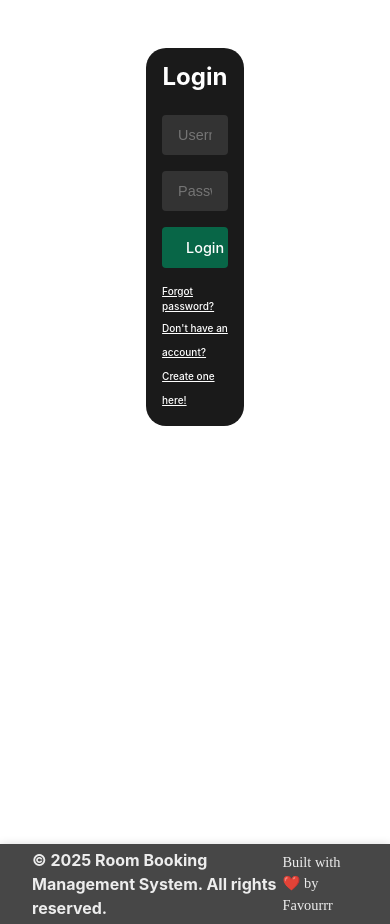
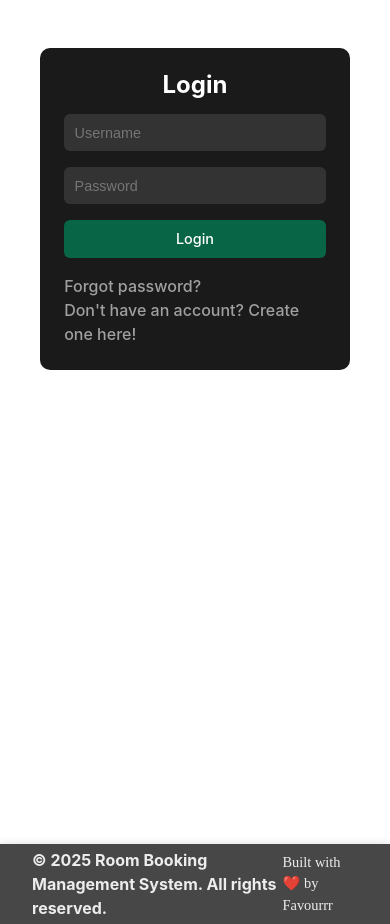
Before and after one commit to Favourite101/student-room-booking-system-frontend, a React (Vite) app: page /login in a window 390 px wide. Built offline with nearby package versions, Linux system fonts and the light colour scheme.

Commit message:
fix: login and register pages

```diff
--- a/package.json
+++ b/package.json
@@ -13,11 +13,13 @@
     "@shadcn/ui": "^0.0.4",
     "@tailwindcss/vite": "^4.0.9",
     "axios": "^1.8.1",
+    "framer-motion": "^12.5.0",
     "lucide-react": "^0.476.0",
     "react": "^19.0.0",
     "react-dom": "^19.0.0",
     "react-icons": "^5.5.0",
-    "react-router-dom": "^7.2.0"
+    "react-router-dom": "^7.2.0",
+    "tailwind": "^4.0.0"
   },
   "devDependencies": {
     "@eslint/js": "^9.21.0",
@@ -31,7 +33,7 @@
     "eslint-plugin-react-refresh": "^0.4.19",
     "globals": "^15.15.0",
     "postcss": "^8.5.3",
-    "tailwindcss": "^4.0.14",
+    "tailwindcss": "^4.0.15",
     "vite": "^6.2.0"
   }
 }
--- a/src/css/Login.css
+++ b/src/css/Login.css
@@ -1,18 +1,18 @@
 .login-container {
-    padding: 2.5rem 3.5rem 3.5rem 4rem;
-    width: 30%;
-    max-width: 600px;
-    margin: 5% auto auto auto;
+  padding: 2rem;
+  width: 90%;
+  max-width: 400px;
+  margin: 2rem auto;
   box-sizing: border-box;
   background-color: #1a1a1a;
-    border-radius: 20px;
+  border-radius: 12px;
   color: white;
 }
 
 .login-title {
   text-align: center;
-    font-size: 2rem;
-    margin-bottom: 1.5rem;
+  font-size: 1.75rem;
+  margin-bottom: 1.25rem;
   color: white;
 }
 
@@ -25,7 +25,7 @@
 .login-input {
   padding: 0.75rem 1rem;
   border: none;
-    border-radius: 4px;
+  border-radius: 6px;
   background-color: #333;
   color: white;
   font-size: 1rem;
@@ -39,11 +39,11 @@
 }
 
 .login-button {
-    padding: 0.75rem 1.5rem;
+  padding: 0.75rem;
   background-color: #086647;
   color: white;
   border: none;
-    border-radius: 4px;
+  border-radius: 6px;
   font-size: 1rem;
   font-weight: 500;
   cursor: pointer;
@@ -59,8 +59,9 @@
   display: flex;
   align-items: center;
   text-align: center;
-    margin: 1.5rem 0;
+  margin: 1.25rem 0;
   color: #666;
+  font-size: 0.9rem;
 }
 
 .login-divider::before,
@@ -71,11 +72,11 @@
 }
 
 .login-divider::before {
-    margin-right: 1rem;
+  margin-right: 0.75rem;
 }
 
 .login-divider::after {
-    margin-left: 1rem;
+  margin-left: 0.75rem;
 }
 
 .google-login-button {
@@ -83,11 +84,11 @@
   align-items: center;
   justify-content: center;
   gap: 0.5rem;
-    padding: 0.75rem 1.5rem;
-    background-color: #9dacc7;
+  padding: 0.75rem;
+  background-color: #4285F4;
   color: white;
   border: none;
-    border-radius: 4px;
+  border-radius: 6px;
   font-size: 1rem;
   font-weight: 500;
   cursor: pointer;
@@ -100,32 +101,57 @@
 }
 
 .google-logo {
-    width: 20px;
-    height: 20px;
+  width: 18px;
+  height: 18px;
+}
+
+.login-links {
+  display: flex;
+  justify-content: space-between;
+  margin-top: 1rem;
+  font-size: 0.875rem;
 }
 
 .login-link {
-    text-decoration: underline;
-    color: white;
-    font-size: x-small;
+  text-decoration: none;
+  color: #a0a0a0;
+  transition: color 0.2s;
 }
 
-  .create-account:hover {
+.login-link:hover {
   color: #6eb44c;
+  text-decoration: underline;
 }
 
-  @media (max-width: 639px) {
+/* Mobile-specific styles */
+@media (max-width: 480px) {
   .login-container {
-      padding: 1rem;
+    padding: 1.5rem;
+    width: 95%;
+    margin: 1rem auto;
+    border-radius: 10px;
   }
 
   .login-title {
     font-size: 1.5rem;
+    margin-bottom: 1rem;
   }
 
   .login-input,
   .login-button,
   .google-login-button {
+    padding: 0.65rem;
     font-size: 0.9rem;
   }
+
+  .login-divider {
+    margin: 1rem 0;
+    font-size: 0.8rem;
   }
+
+  .login-links {
+    flex-direction: column;
+    gap: 0.5rem;
+    align-items: center;
+  }
+}
--- a/src/css/Register.css
+++ b/src/css/Register.css
@@ -57,7 +57,8 @@
 
 @media (max-width: 639px) {
   .register-container {
-      padding: 1rem;
+    width: 90%;  /* Increase width for smaller screens */
+    padding: 2rem; /* Adjust padding */
   }
 
   .register-title {
--- a/src/pages/Register.jsx
+++ b/src/pages/Register.jsx
@@ -138,6 +138,9 @@ function Register() {
                     Register
                 </button>
             </form>
+            <a href="/login" className="login-link">
+                Already have an account? Login here!
+            </a>
 
             {/* Display Success Message */}
             {success && <SuccessMessage message={success} />}
```
Also changed, not shown: 1 other file (tests, documents, lock files or other folders). Lines whose indentation alone changed are shown as unchanged.
